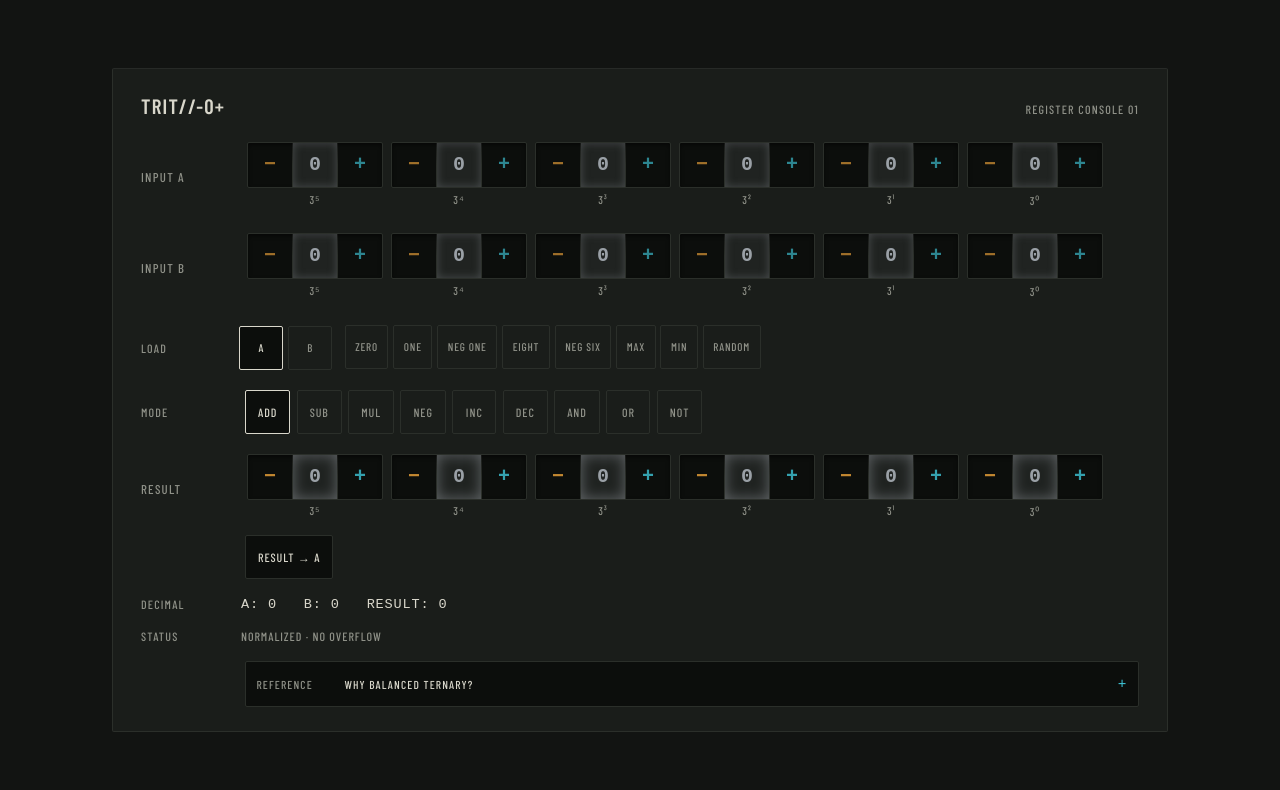
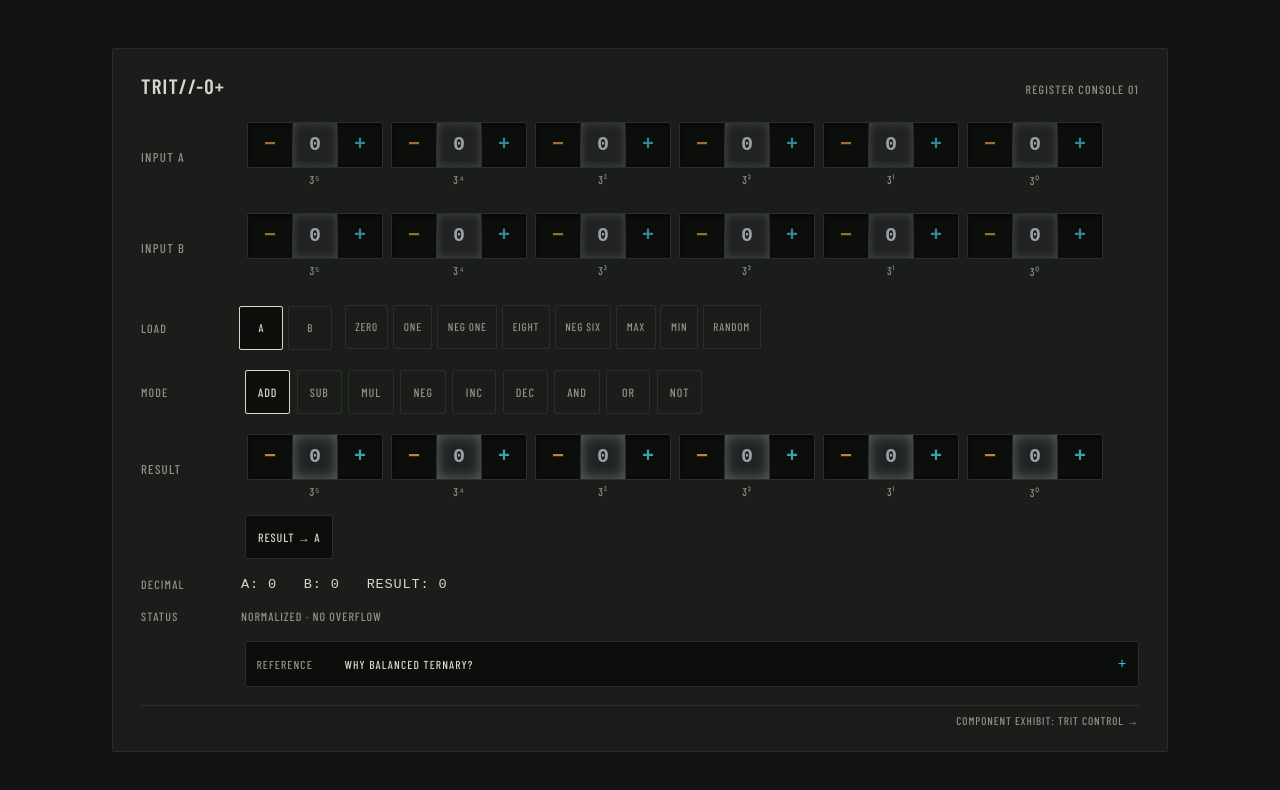
Before and after one commit to Shaelz/setun, a SvelteKit app: page / in a window 1280 px wide. Shown: the top 790 px of the page. Built offline with nearby package versions, Linux system fonts and the light colour scheme; a web font is replaced by a local one.

Commit message:
feat: keep and link the trit-control playground as a component exhibit

```diff
--- a/src/routes/+page.svelte
+++ b/src/routes/+page.svelte
@@ -271,6 +271,10 @@
 		</div>
 
 		<InfoPanel />
+
+		<footer>
+			<a class="exhibit-link" href="/playground/trit-control">COMPONENT EXHIBIT: TRIT CONTROL →</a>
+		</footer>
 	</div>
 </main>
 
@@ -404,6 +408,31 @@
 		color: var(--overflow);
 	}
 
+	footer {
+		display: flex;
+		justify-content: flex-end;
+		padding-top: 0.5rem;
+		border-top: 1px solid var(--line);
+	}
+
+	.exhibit-link {
+		font-family: var(--font-label);
+		text-transform: uppercase;
+		letter-spacing: 0.08em;
+		font-size: 0.7rem;
+		color: var(--label);
+		text-decoration: none;
+	}
+
+	.exhibit-link:hover {
+		color: var(--text);
+	}
+
+	.exhibit-link:focus-visible {
+		outline: 1px solid var(--focus);
+		outline-offset: 2px;
+	}
+
 	@media (min-height: 50rem) {
 		.panel:not(:has(:global(.info-panel[open]))) {
 			margin-block: auto;
```
Also changed, not shown: src/routes/playground/trit-control/+page.svelte (+26 -2 lines), 2 other files (tests, documents, lock files or other folders).
